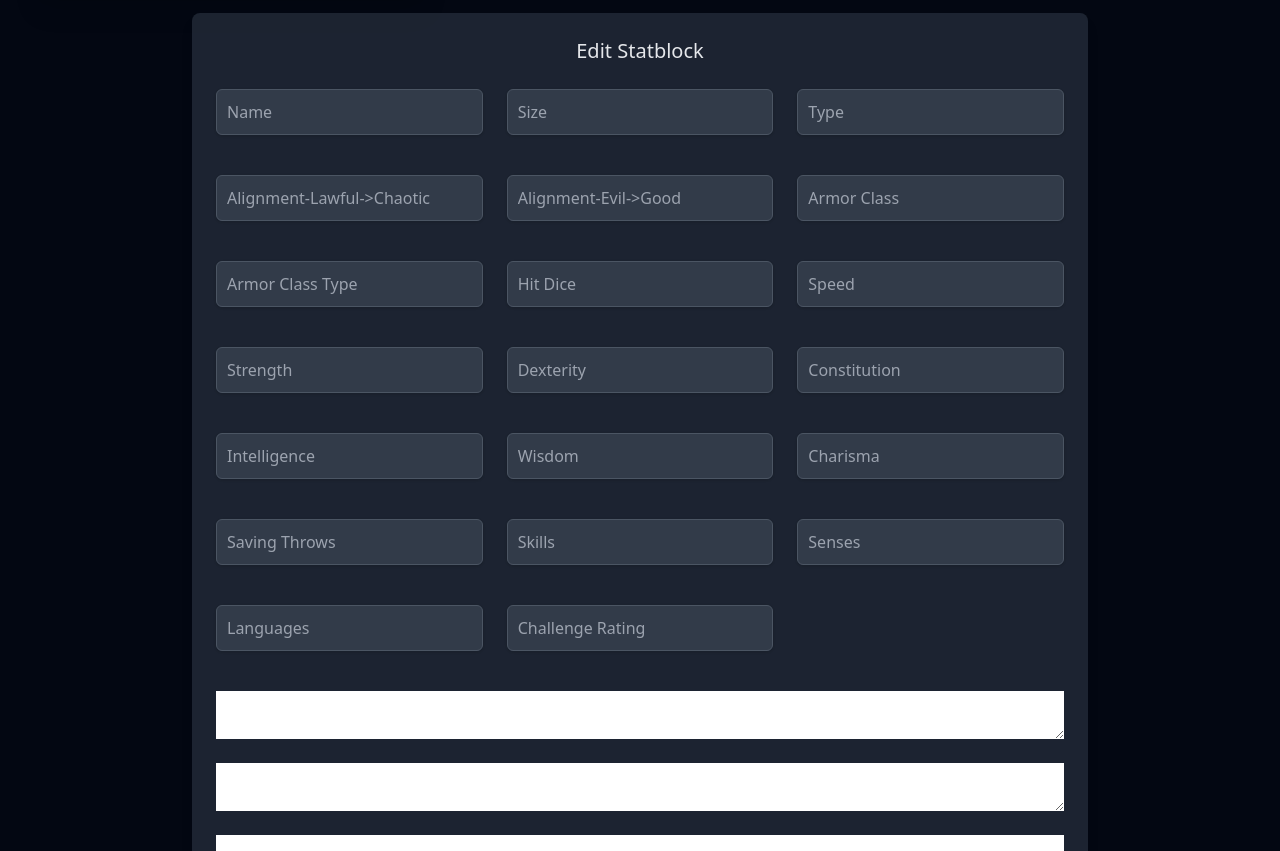
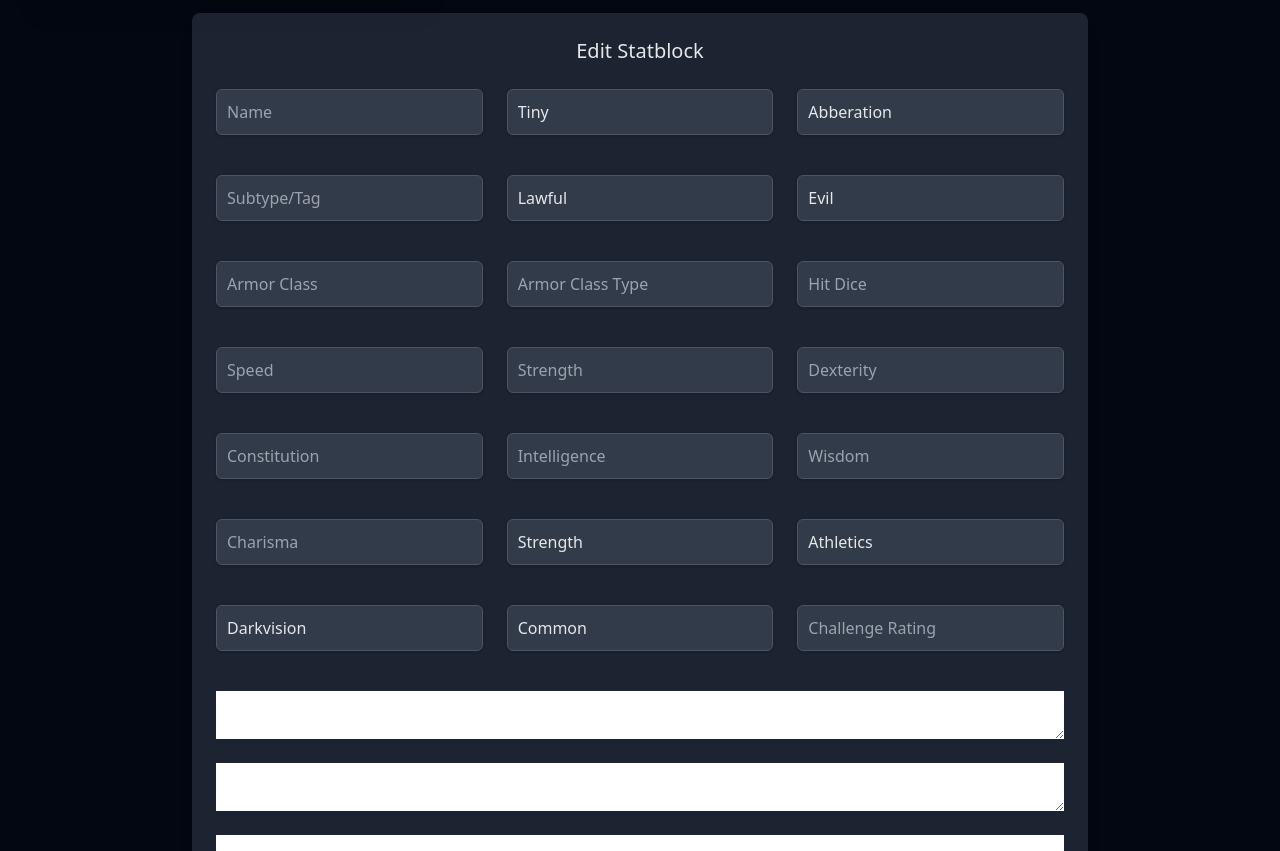
Before and after one commit to skwydwyrd/Dnd, a website: page pages/statblock-generator.html in a window 1280 px wide. Shown: the part 461-1312 px from the top of the page. Drawn offline with nearby package versions, Linux system fonts and the light colour scheme.

Commit message:
updated input types

```diff
--- a/pages/statblock-generator.html
+++ b/pages/statblock-generator.html
@@ -58,120 +58,219 @@
                     <input class="form-input mb-4 bg-gray-600 bg-opacity-50 border border-gray-600 hover:border-indigo-500 hover:ring-2 hover:ring-indigo-500 block w-full p-2.5 rounded-md shadow appearance-none cursor-pointer transition duration-300"
                         type="text"
                         placeholder="Name"
-                        name="name"
+                        id="name"
                         >
+                    <select class="form-input mb-4 bg-gray-600 bg-opacity-50 border border-gray-600 hover:border-indigo-500 hover:ring-2 hover:ring-indigo-500 block w-full p-2.5 rounded-md shadow appearance-none cursor-pointer transition duration-300"
+                        id="size">
+                        <optgroup label="Size">
+                            <option>Tiny</option>
+                            <option>Small</option>
+                            <option>Medium</option>
+                            <option>Large</option>
+                            <option>Huge</option>
+                            <option>Gargantuan</option>
+                            <option>Other</option>
+                        </optgroup>
+                    </select>
+                    <select class="form-input mb-4 bg-gray-600 bg-opacity-50 border border-gray-600 hover:border-indigo-500 hover:ring-2 hover:ring-indigo-500 block w-full p-2.5 rounded-md shadow appearance-none cursor-pointer transition duration-300"
+                        id="type">
+                        <optgroup label="Type">
+                            <option>Abberation</option>
+                            <option>Beast</option>
+                            <option>Celestial</option>
+                            <option>Construct</option>
+                            <option>Dragon</option>
+                            <option>Elemental</option>
+                            <option>Fey</option>
+                            <option>Fiend</option>
+                            <option>Giant</option>
+                            <option>Humanoid</option>
+                            <option>Monstrosity</option>
+                            <option>Ooze</option>
+                            <option>Plant</option>
+                            <option>Undead</option>
+                            <option>Other</option>
+                        </optgroup>
+                    </select>
                     <input class="form-input mb-4 bg-gray-600 bg-opacity-50 border border-gray-600 hover:border-indigo-500 hover:ring-2 hover:ring-indigo-500 block w-full p-2.5 rounded-md shadow appearance-none cursor-pointer transition duration-300"
                         type="text"
-                        placeholder="Size"
-                        name="size"
+                        placeholder="Subtype/Tag"
+                        id="subtype"
                         >
+                    <select class="form-input mb-4 bg-gray-600 bg-opacity-50 border border-gray-600 hover:border-indigo-500 hover:ring-2 hover:ring-indigo-500 block w-full p-2.5 rounded-md shadow appearance-none cursor-pointer transition duration-300"
+                        id="alignment1">
+                        <optgroup label="Alignment (Lawful - Chaotic)">
+                            <option>Lawful</option>
+                            <option>Neutral</option>
+                            <option>Chaotic</option>
+                            <option>Other</option>
+                        </optgroup>
+                    </select>
+                    <select class="form-input mb-4 bg-gray-600 bg-opacity-50 border border-gray-600 hover:border-indigo-500 hover:ring-2 hover:ring-indigo-500 block w-full p-2.5 rounded-md shadow appearance-none cursor-pointer transition duration-300"
+                        id="alignment2">
+                        <optgroup label="Alignment (Evil - Good)">
+                            <option>Evil</option>
+                            <option>Neutral</option>
+                            <option>Good</option>
+                            <option>Other</option>
+                        </optgroup>
+                    </select>
                     <input class="form-input mb-4 bg-gray-600 bg-opacity-50 border border-gray-600 hover:border-indigo-500 hover:ring-2 hover:ring-indigo-500 block w-full p-2.5 rounded-md shadow appearance-none cursor-pointer transition duration-300"
-                        type="text"
-                        placeholder="Type"
-                        name="type"
-                        >
-                    <input class="form-input mb-4 bg-gray-600 bg-opacity-50 border border-gray-600 hover:border-indigo-500 hover:ring-2 hover:ring-indigo-500 block w-full p-2.5 rounded-md shadow appearance-none cursor-pointer transition duration-300"
-                        type="text"
-                        placeholder="Alignment-Lawful->Chaotic"
-                        name="alignment1"
-                        >
-                    <input class="form-input mb-4 bg-gray-600 bg-opacity-50 border border-gray-600 hover:border-indigo-500 hover:ring-2 hover:ring-indigo-500 block w-full p-2.5 rounded-md shadow appearance-none cursor-pointer transition duration-300"
-                        type="text"
-                        placeholder="Alignment-Evil->Good"
-                        name="alignment2"
-                        >
-                    <input class="form-input mb-4 bg-gray-600 bg-opacity-50 border border-gray-600 hover:border-indigo-500 hover:ring-2 hover:ring-indigo-500 block w-full p-2.5 rounded-md shadow appearance-none cursor-pointer transition duration-300"
-                        type="text"
+                        type="number"
                         placeholder="Armor Class"
-                        name="armor_class"
+                        id="armor_class"
                         >
                     <input class="form-input mb-4 bg-gray-600 bg-opacity-50 border border-gray-600 hover:border-indigo-500 hover:ring-2 hover:ring-indigo-500 block w-full p-2.5 rounded-md shadow appearance-none cursor-pointer transition duration-300"
                         type="text"
                         placeholder="Armor Class Type"
-                        name="armor_class_type"
+                        id="armor_class_type"
                         >
                     <input class="form-input mb-4 bg-gray-600 bg-opacity-50 border border-gray-600 hover:border-indigo-500 hover:ring-2 hover:ring-indigo-500 block w-full p-2.5 rounded-md shadow appearance-none cursor-pointer transition duration-300"
-                        type="text"
+                        type="number"
                         placeholder="Hit Dice"
-                        name="hit_dice"
+                        id="hit_dice"
                         >
                     <input class="form-input mb-4 bg-gray-600 bg-opacity-50 border border-gray-600 hover:border-indigo-500 hover:ring-2 hover:ring-indigo-500 block w-full p-2.5 rounded-md shadow appearance-none cursor-pointer transition duration-300"
-                        type="text"
+                        type="number"
                         placeholder="Speed"
-                        name="speed"
+                        id="speed"
                         >
                     <input class="form-input mb-4 bg-gray-600 bg-opacity-50 border border-gray-600 hover:border-indigo-500 hover:ring-2 hover:ring-indigo-500 block w-full p-2.5 rounded-md shadow appearance-none cursor-pointer transition duration-300"
-                        type="text"
+                        type="number"
+                        min="1"
+                        max="30"
                         placeholder="Strength"
-                        name="strength"
+                        id="strength"
                         >
                     <input class="form-input mb-4 bg-gray-600 bg-opacity-50 border border-gray-600 hover:border-indigo-500 hover:ring-2 hover:ring-indigo-500 block w-full p-2.5 rounded-md shadow appearance-none cursor-pointer transition duration-300"
-                        type="text"
+                        type="number"
+                        min="1"
+                        max="30"
                         placeholder="Dexterity"
-                        name="dexterity"
+                        id="dexterity"
                         >
                     <input class="form-input mb-4 bg-gray-600 bg-opacity-50 border border-gray-600 hover:border-indigo-500 hover:ring-2 hover:ring-indigo-500 block w-full p-2.5 rounded-md shadow appearance-none cursor-pointer transition duration-300"
-                        type="text"
+                        type="number"
+                        min="1"
+                        max="30"
                         placeholder="Constitution"
-                        name="constitution"
+                        id="constitution"
                         >
                     <input class="form-input mb-4 bg-gray-600 bg-opacity-50 border border-gray-600 hover:border-indigo-500 hover:ring-2 hover:ring-indigo-500 block w-full p-2.5 rounded-md shadow appearance-none cursor-pointer transition duration-300"
-                        type="text"
+                        type="number"
+                        min="1"
+                        max="30"
                         placeholder="Intelligence"
-                        name="intelligence"
+                        id="intelligence"
                         >
                     <input class="form-input mb-4 bg-gray-600 bg-opacity-50 border border-gray-600 hover:border-indigo-500 hover:ring-2 hover:ring-indigo-500 block w-full p-2.5 rounded-md shadow appearance-none cursor-pointer transition duration-300"
-                        type="text"
+                        type="number"
+                        min="1"
+                        max="30"
                         placeholder="Wisdom"
-                        name="wisdom"
+                        id="wisdom"
                         >
                     <input class="form-input mb-4 bg-gray-600 bg-opacity-50 border border-gray-600 hover:border-indigo-500 hover:ring-2 hover:ring-indigo-500 block w-full p-2.5 rounded-md shadow appearance-none cursor-pointer transition duration-300"
-                        type="text"
+                        type="number"
+                        min="1"
+                        max="30"
                         placeholder="Charisma"
-                        name="charisma"
+                        id="charisma"
                         >
+                    <select class="form-input mb-4 bg-gray-600 bg-opacity-50 border border-gray-600 hover:border-indigo-500 hover:ring-2 hover:ring-indigo-500 block w-full p-2.5 rounded-md shadow appearance-none cursor-pointer transition duration-300"
+                        id="saves">
+                        <optgroup label="Saving Throw Proficiencies">
+                            <option>Strength</option>
+                            <option>Dexterity</option>
+                            <option>Constitution</option>
+                            <option>Intelligence</option>
+                            <option>Wisdom</option>
+                            <option>Charisma</option>
+                            <option>Other</option>
+                        </optgroup>
+                    </select>
+                    <select class="form-input mb-4 bg-gray-600 bg-opacity-50 border border-gray-600 hover:border-indigo-500 hover:ring-2 hover:ring-indigo-500 block w-full p-2.5 rounded-md shadow appearance-none cursor-pointer transition duration-300"
+                        id="skills">
+                        <optgroup label="Skill Proficiencies">
+                            <option>Athletics</option>
+                            <option>Acrobatics</option>
+                            <option>Sleight of Hand</option>
+                            <option>Stealth</option>
+                            <option>Arcana</option>
+                            <option>History</option>
+                            <option>Investigation</option>
+                            <option>Nature</option>
+                            <option>Religion</option>
+                            <option>Animal Handling</option>
+                            <option>Insight</option>
+                            <option>Medicine</option>
+                            <option>Perception</option>
+                            <option>Survival</option>
+                            <option>Deception</option>
+                            <option>Intimidation</option>
+                            <option>Performance</option>
+                            <option>Persuasion</option>
+                            <option>Other</option>
+                        </optgroup>
+                    </select>
+                    <select class="form-input mb-4 bg-gray-600 bg-opacity-50 border border-gray-600 hover:border-indigo-500 hover:ring-2 hover:ring-indigo-500 block w-full p-2.5 rounded-md shadow appearance-none cursor-pointer transition duration-300"
+                        id="senses">
+                        <optgroup label="Senses">
+                            <option>Darkvision</option>
+                            <option>Blindsight</option>
+                            <option>Truesight</option>
+                            <option>Tremorsense</option>
+                            <option>Other</option>
+                        </optgroup>
+                    </select>
+                    <select class="form-input mb-4 bg-gray-600 bg-opacity-50 border border-gray-600 hover:border-indigo-500 hover:ring-2 hover:ring-indigo-500 block w-full p-2.5 rounded-md shadow appearance-none cursor-pointer transition duration-300"
+                        id="languages">
+                        <optgroup label="Common Languages">
+                            <option value="Common">Common</option>
+                            <option value="Dwarvish">Dwarvish</option>
+                            <option value="Elvish">Elvish</option>
+                            <option value="Giant">Giant</option>
+                            <option value="Gnomish">Gnomish</option>
+                            <option value="Goblin">Goblin</option>
+                            <option value="Halfling">Halfling</option>
+                            <option value="Orc">Orc</option>
+                        </optgroup>
+                        <optgroup label="Rare Languages">
+                            <option value="Abyssal">Abyssal</option>
+                            <option value="Celestial">Celestial</option>
+                            <option value="Deep Speech">Deep Speech</option>
+                            <option value="Draconic">Draconic</option>
+                            <option value="Infernal">Infernal</option>
+                            <option value="Primordial">Primordial</option>
+                            <option value="Sylvan">Sylvan</option>
+                            <option value="Undercommon">Undercommon</option>
+                        </optgroup>
+                    </select>
                     <input class="form-input mb-4 bg-gray-600 bg-opacity-50 border border-gray-600 hover:border-indigo-500 hover:ring-2 hover:ring-indigo-500 block w-full p-2.5 rounded-md shadow appearance-none cursor-pointer transition duration-300"
-                        type="text"
-                        placeholder="Saving Throws"
-                        name="saving_throws"
-                        >
-                    <input class="form-input mb-4 bg-gray-600 bg-opacity-50 border border-gray-600 hover:border-indigo-500 hover:ring-2 hover:ring-indigo-500 block w-full p-2.5 rounded-md shadow appearance-none cursor-pointer transition duration-300"
-                        type="text"
-                        placeholder="Skills"
-                        name="skills"
-                        >
-                    <input class="form-input mb-4 bg-gray-600 bg-opacity-50 border border-gray-600 hover:border-indigo-500 hover:ring-2 hover:ring-indigo-500 block w-full p-2.5 rounded-md shadow appearance-none cursor-pointer transition duration-300"
-                        type="text"
-                        placeholder="Senses"
-                        name="senses"
-                        >
-                    <input class="form-input mb-4 bg-gray-600 bg-opacity-50 border border-gray-600 hover:border-indigo-500 hover:ring-2 hover:ring-indigo-500 block w-full p-2.5 rounded-md shadow appearance-none cursor-pointer transition duration-300"
-                        type="text"
-                        placeholder="Languages"
-                        name="languages"
-                        >
-                    <input class="form-input mb-4 bg-gray-600 bg-opacity-50 border border-gray-600 hover:border-indigo-500 hover:ring-2 hover:ring-indigo-500 block w-full p-2.5 rounded-md shadow appearance-none cursor-pointer transition duration-300"
-                        type="text"
+                        type="number"
+                        min="0"
+                        max="30"
                         placeholder="Challenge Rating"
-                        name="challenge_rating"
+                        id="challenge_rating"
                         >
                     <textarea
                         class="form-textarea col-span-1 md:col-span-2 lg:col-span-3"
                         placeholder="Abilities"
-                        name="abilities">
+                        id="abilities">
                     </textarea>
                     <textarea
                         class="form-textarea col-span-1 md:col-span-2 lg:col-span-3"
                         placeholder="Actions"
-                        name="actions">
+                        id="actions">
                     </textarea>
                     <textarea
                         class="form-textarea col-span-1 md:col-span-2 lg:col-span-3"
                         placeholder="Legendary Actions"
-                        name="legendary_actions">
+                        id="legendary_actions">
                 </textarea>
                     <button
-                        class="col-span-1 md:col-span-2 lg:col-span-3 bg-gray-600 bg-opacity-50 hover:bg-indigo-800 font-bold py-2 px-4 rounded rounded-md transition duration-300">
+                        class="col-span-1 md:col-span-2 lg:col-span-3 bg-gray-600 bg-opacity-50 hover:bg-indigo-800 font-bold py-2 px-4 rounded rounded-md transition duration-300"
+                        id="submit_edit">
                         Submit
                     </button>
                 </form>
```
Also changed, not shown: scripts/statblock-generator.js (+0 -1 lines).
